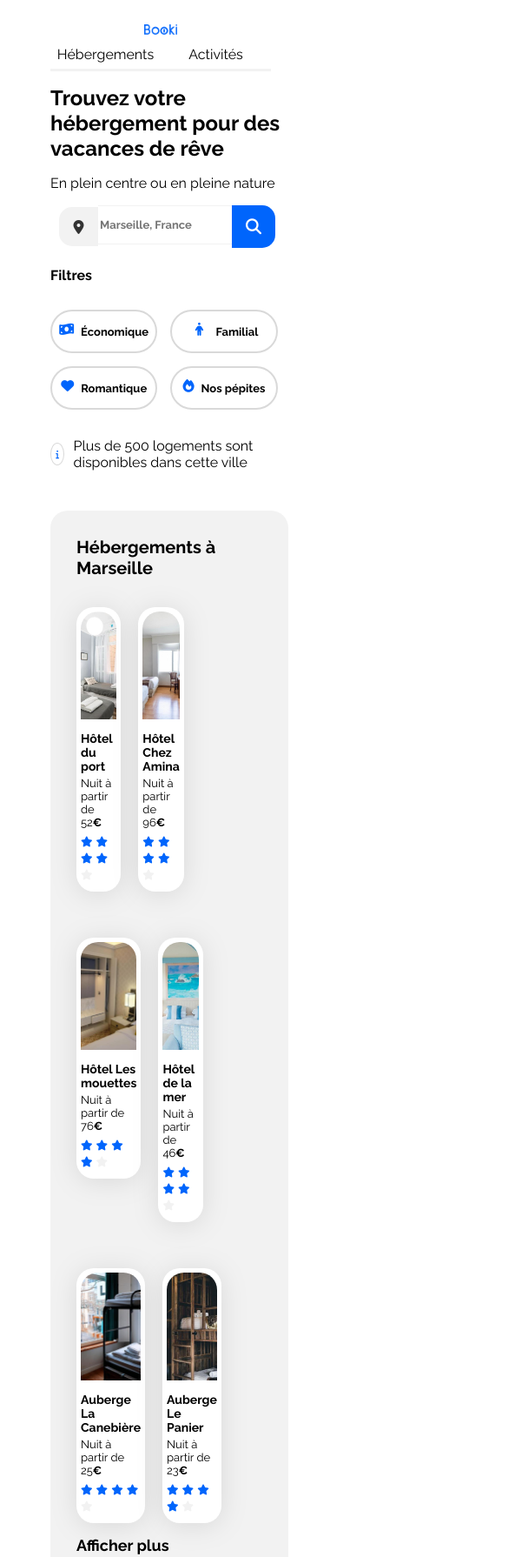
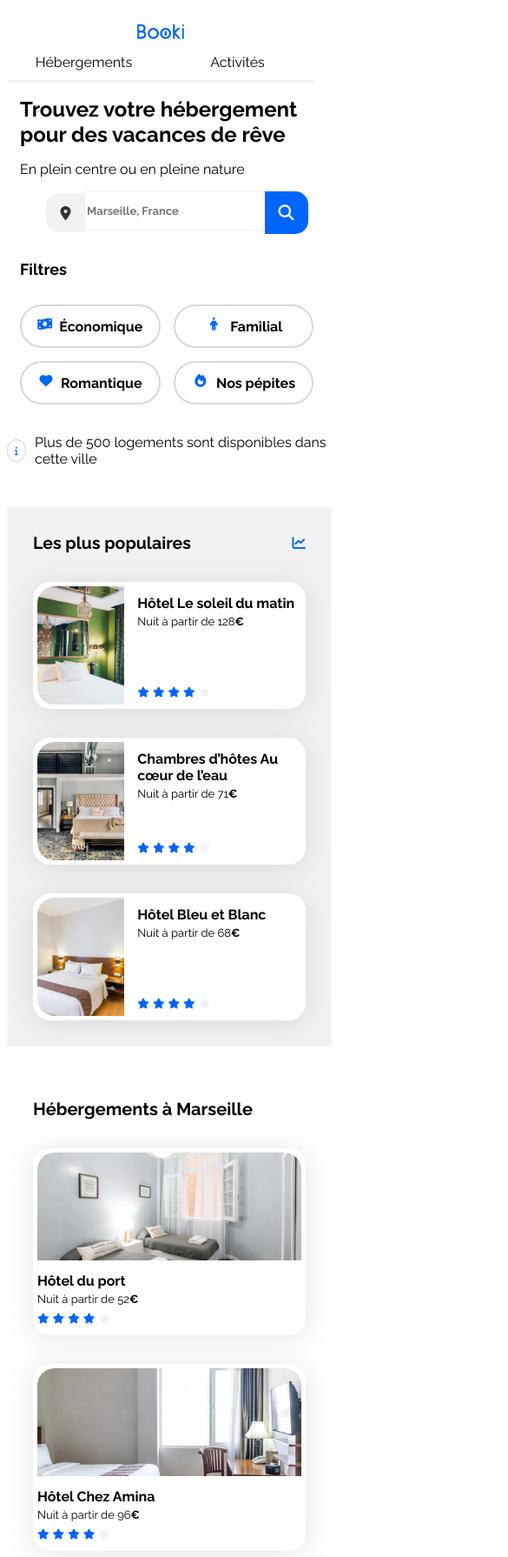
Before and after one commit to Manonrult/OC-projet-2--Booki, a plain HTML site: page index.html in a window 390 px wide. Shown: the top 1790 px of the page at 87% size, 585 px wide, since content can reach past the window. Drawn offline with Linux system fonts and the light colour scheme.

Commit message:
Responsive ok

```diff
--- a/css/style.css
+++ b/css/style.css
@@ -61,9 +61,11 @@ a {
 h2{
     font-size: 20px;
 }
+
 h3{
     font-size: 18px;
 }
+
 h4{
     font-size : 15.5px;
 }
@@ -101,10 +103,12 @@ nav {
     height : auto;
     margin : 20px 0px 0px 0px;
 }
+
 h1{
     font-size: 2em;
     max-width: 80%;
 }
+
 .sous-titre{
     max-width: 80%;
     font-size:1.1em;
@@ -178,7 +182,7 @@ h1{
    display: flex;
    list-style: none;
    font-weight: bold;
-   font-size: 16px;
+   font-size: 18px;
    gap : 12px;
    padding-left: 0px;
    align-items: center;
@@ -198,7 +202,6 @@ h1{
     gap: 10px;
     height: 50px;
     display: flex;
-    flex-wrap: nowrap;
     align-items: center;
     justify-content: center;
 }
@@ -243,6 +246,7 @@ h1{
     font-size: 16px;
     margin-bottom: 30px;
 }
+
 .info i {
     display: flex;
     justify-content: center;
@@ -266,7 +270,6 @@ h1{
 
 .hebergements {
     width: 70vw ;
-    /*width: calc(68% - 15px);*/
     padding : 30px;
 }
 
@@ -313,6 +316,7 @@ h1{
 .populaires {
     width: 32%;
 }
+
 .populaires h2{
     font-size: 19.5px;
 }
@@ -363,31 +367,12 @@ h1{
 .activite {
     padding: 2%;
     margin-bottom: 3%;
-
-    /*width : 100vw;
-
-   /*width: calc(100% - 30px);*/
 }
 
 .cartes-activites{
     display: grid;
     grid-template-columns: repeat(4, 1fr);
     gap: 2%;
-   /* padding: 20px 20px 20px 0px;
-   /* max-width: 1440px;*/
-   /* margin : 0 auto;*/
-}
-
-
-.cartes-activites a{
-    /*flex : 1 1 calc(25% - 22.5px); /*4 colonnes avec un gap de 30px = 30*3/4=22.5px*/
-   /* width : 23uw;
-    min-width: 23uw;
-    height : 26uh;
-    min-height: 26uh;;*/
-   /* margin-bottom: 1%;
-    display: flex;
-    flex-direction: column;*/
 }
 
  .cartes-activites .card {
@@ -431,6 +416,7 @@ h1{
     background-color:#F2F2F2 ;
     margin-top: 0px;
 }
+
 .footer h3{
     margin-bottom: 0;
 }
@@ -468,9 +454,33 @@ h1{
 }
 /* Medium devices (tablets, less/equal than 1024px) */
 @media (max-width: 1024px) {
+/*****Filtre*****/
     .texte-filtre{
         font-size: 14.5px;
     }
+
+    .liste-filtres{
+        flex-direction: column;
+        align-items: flex;
+        gap: 20px;
+    }
+
+    .liste-filtres li:first-child{
+        margin-right: 0;
+        margin-bottom: 10px;
+        width : 100%;
+        text-align: left;
+    }
+
+    .liste-filtres li:not(:first-child){
+        width : 100%;
+        display: flex;
+        flex-wrap: wrap;
+        justify-content: flex-start;
+        align-items: stretch;
+        gap : 15px;
+    }
+/*****Hébergements and Populaires*****/
     .hebergements-and-populaires {
         flex-direction: column;
     }
@@ -509,13 +519,12 @@ h1{
 
     .cartes-hebergements .card-title{
         font-size: 14px;
-
     }
 
     .cartes-hebergements .card-subtitle{
         font-size: 13px;
     }
-
+/*****Activités*****/
     .activite{
         padding: 2% 3%;
     }
@@ -532,28 +541,7 @@ h1{
         font-size: 80%;
     }
 
-    .liste-filtres{
-        flex-direction: column;
-        align-items: flex;
-        gap: 20px;
-    }
-
-    .liste-filtres li:first-child{
-        margin-right: 0;
-        margin-bottom: 10px;
-        width : 100%;
-        text-align: left;
-    }
-
-    .liste-filtres li:not(:first-child){
-        width : 100%;
-        display: flex;
-        flex-wrap: wrap;
-        justify-content: flex-start;
-        align-items: stretch;
-        gap : 15px;
-    }
-
+/*****Footer*****/
     .footer{
         gap:20px;
     }
@@ -570,7 +558,9 @@ h1{
 
 /* Small devices (phones, less than 768px) */
 @media (max-width: 767.98px) {
-
+.main-container{
+    padding: 0;
+}
 /*****Header*****/
  nav {
     display: flex;
@@ -609,13 +599,13 @@ h1{
 .titre h1{
     font-size: 1.5em;
     max-width: 100%;
-    /*margin: 20px auto 10px auto;*/
+    padding-left: 15px;
 }
 
 .sous-titre{
     font-size: 1em;
     max-width: 100%;
-   /* margin : 0 8% 5% auto;*/
+    padding-left: 15px;
 }
 
 .header {
@@ -624,15 +614,15 @@ h1{
 
 /*****Recherches*****/
 .barre-recherche{
-    width: 20%;
+    width: 90%;
     max-width: 100%;
     height: auto;
     margin-bottom: 8%;
     padding: 0 10px;
-    /*margin : 0 8% 5% 15%;*/
 }
 
 .barre-recherche i{
+    margin-left: 35px;
     width: 45px;
     height: 45px;
 }
@@ -640,16 +630,19 @@ h1{
 .recherche-form input[type="text"]{
     height: 45px;
     font-size: 13px;
-   /* padding: 0 10px;*/
  }
+
 .texte-bouton {
     display: none;
 }
+
 .btn-rechercher .icone-loupe {
     display: inline;
     background-color: #0065FC;
     color: #FFFFFF;
+    margin-left: 0%;
 }
+
 /*****Filtre*****/
 .liste-filtres .boutons-container{
     justify-content: center;
@@ -663,11 +656,102 @@ h1{
 }
 
 .texte-filtre {
-    font-size: 13px;
+    font-size: 16px;
 }
 
 .image-filtre {
     font-size: 15px;
+}
+
+.filtres {
+    padding-left: 15px;
+}
+
+/*****Hébergements and Populaires*****/
+
+.hebergements-and-populaires{
+    flex-direction: column-reverse;
+    padding-top: 0;
+}
+
+.populaires{
+    margin-top: 0;
+    border-radius: 0 !important;
+    margin-bottom: 0;
+}
+
+.populaires-cards{
+    display: flex;
+    flex-direction: column;
+}
+
+.populaires-cards a{
+    width: 100%;
+}
+
+.populaires-cards .card-title {
+    font-size: 16px;
+}
+
+.hebergements{
+    background-color: transparent !important;
+}
+
+.cartes-hebergements{
+    display: flex;
+    flex-direction: column;
+    gap: 0;
+}
+.cartes-hebergements a{
+    width: 100%;
+}
+
+.cartes-hebergements .card-title{
+    font-size: 16px;
+}
+/*****Activités*****/
+.cartes-activites {
+    display: flex;
+    flex-direction: column;
+    gap: 15px;
+    width: 100%;
+}
+
+.cartes-activites a{
+    width: 100%;
+}
+
+.cartes-activites .card{
+    width: 100%;
+    aspect-ratio: 315 / 200;
+}
+
+.cartes-activites{
+    width: 100%;
+}
+
+.cartes-activites .card-content{
+    padding: 2% 3%;
+}
+.cartes-activites .card-title{
+    padding-top: 0;
+    padding-bottom:0;
+    font-size: 16px;
+}
+/*****Footer*****/
+.footer {
+    display: flex;
+    flex-direction: column;
+    gap: 10px;
+    padding-left: 18px;
+}
+.footer li{
+    list-style: none;
+    margin-bottom: 10px;
+    font-size: 15px;
+}
+.footer ul{
+    margin-bottom: 0px;
 }
 }
 
@@ -693,5 +777,4 @@ h1{
 .image-filtre {
     font-size: 13px;
 }
-
 }
```
Lines whose indentation alone changed are shown as unchanged.
